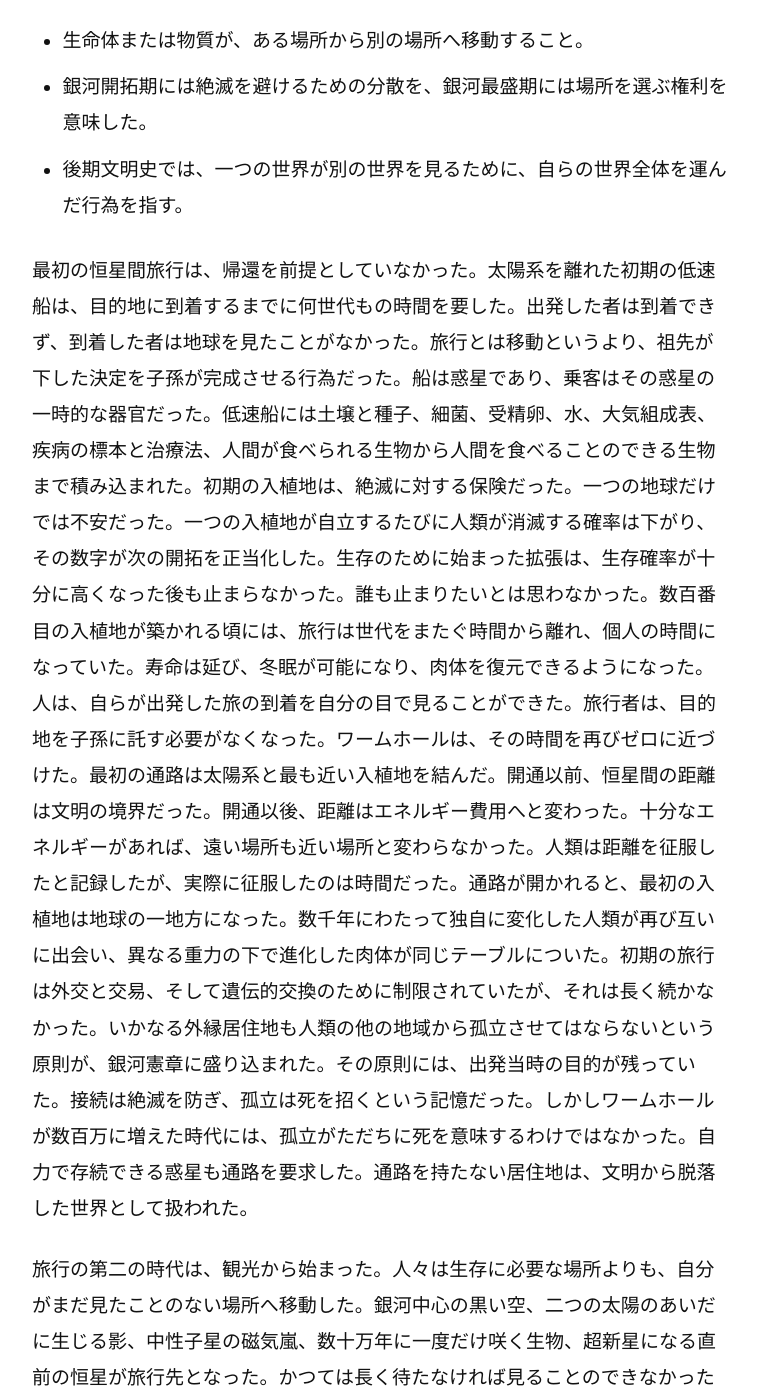
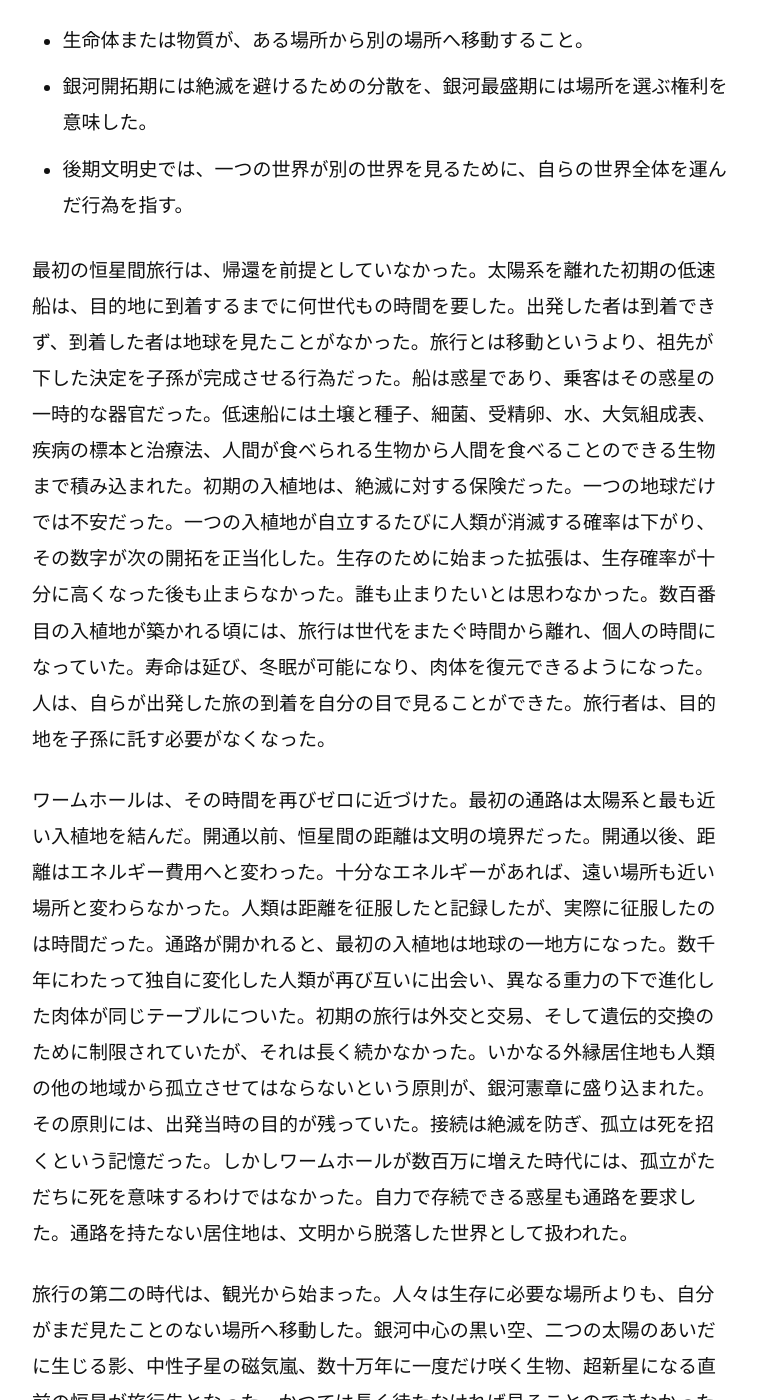
Before and after one commit to Jin-in-Seoul/Jin-in-Seoul, a Jekyll site: the page built from a-dictionary-of-galactic-extinction/ja/part-01/entry-03/index.html, in a window 1280 px wide and 1400 px high, scrolled down 374 px. Shown: the whole window, without its empty margins (198-955 px from the left). Built offline with Jekyll 4.4.1, drawn with Linux system fonts in a browser that asks for light colours.

```diff
--- a/a-dictionary-of-galactic-extinction/ja/part-01/entry-03/index.html
+++ b/a-dictionary-of-galactic-extinction/ja/part-01/entry-03/index.html
@@ -42,7 +42,8 @@
         <li>銀河開拓期には絶滅を避けるための分散を、銀河最盛期には場所を選ぶ権利を意味した。</li>
         <li>後期文明史では、一つの世界が別の世界を見るために、自らの世界全体を運んだ行為を指す。</li>
       </ul>
-      <p>最初の恒星間旅行は、帰還を前提としていなかった。太陽系を離れた初期の低速船は、目的地に到着するまでに何世代もの時間を要した。出発した者は到着できず、到着した者は地球を見たことがなかった。旅行とは移動というより、祖先が下した決定を子孫が完成させる行為だった。船は惑星であり、乗客はその惑星の一時的な器官だった。低速船には土壌と種子、細菌、受精卵、水、大気組成表、疾病の標本と治療法、人間が食べられる生物から人間を食べることのできる生物まで積み込まれた。初期の入植地は、絶滅に対する保険だった。一つの地球だけでは不安だった。一つの入植地が自立するたびに人類が消滅する確率は下がり、その数字が次の開拓を正当化した。生存のために始まった拡張は、生存確率が十分に高くなった後も止まらなかった。誰も止まりたいとは思わなかった。数百番目の入植地が築かれる頃には、旅行は世代をまたぐ時間から離れ、個人の時間になっていた。寿命は延び、冬眠が可能になり、肉体を復元できるようになった。人は、自らが出発した旅の到着を自分の目で見ることができた。旅行者は、目的地を子孫に託す必要がなくなった。ワームホールは、その時間を再びゼロに近づけた。最初の通路は太陽系と最も近い入植地を結んだ。開通以前、恒星間の距離は文明の境界だった。開通以後、距離はエネルギー費用へと変わった。十分なエネルギーがあれば、遠い場所も近い場所と変わらなかった。人類は距離を征服したと記録したが、実際に征服したのは時間だった。通路が開かれると、最初の入植地は地球の一地方になった。数千年にわたって独自に変化した人類が再び互いに出会い、異なる重力の下で進化した肉体が同じテーブルについた。初期の旅行は外交と交易、そして遺伝的交換のために制限されていたが、それは長く続かなかった。いかなる外縁居住地も人類の他の地域から孤立させてはならないという原則が、銀河憲章に盛り込まれた。その原則には、出発当時の目的が残っていた。接続は絶滅を防ぎ、孤立は死を招くという記憶だった。しかしワームホールが数百万に増えた時代には、孤立がただちに死を意味するわけではなかった。自力で存続できる惑星も通路を要求した。通路を持たない居住地は、文明から脱落した世界として扱われた。</p>
+      <p>最初の恒星間旅行は、帰還を前提としていなかった。太陽系を離れた初期の低速船は、目的地に到着するまでに何世代もの時間を要した。出発した者は到着できず、到着した者は地球を見たことがなかった。旅行とは移動というより、祖先が下した決定を子孫が完成させる行為だった。船は惑星であり、乗客はその惑星の一時的な器官だった。低速船には土壌と種子、細菌、受精卵、水、大気組成表、疾病の標本と治療法、人間が食べられる生物から人間を食べることのできる生物まで積み込まれた。初期の入植地は、絶滅に対する保険だった。一つの地球だけでは不安だった。一つの入植地が自立するたびに人類が消滅する確率は下がり、その数字が次の開拓を正当化した。生存のために始まった拡張は、生存確率が十分に高くなった後も止まらなかった。誰も止まりたいとは思わなかった。数百番目の入植地が築かれる頃には、旅行は世代をまたぐ時間から離れ、個人の時間になっていた。寿命は延び、冬眠が可能になり、肉体を復元できるようになった。人は、自らが出発した旅の到着を自分の目で見ることができた。旅行者は、目的地を子孫に託す必要がなくなった。</p>
+      <p>ワームホールは、その時間を再びゼロに近づけた。最初の通路は太陽系と最も近い入植地を結んだ。開通以前、恒星間の距離は文明の境界だった。開通以後、距離はエネルギー費用へと変わった。十分なエネルギーがあれば、遠い場所も近い場所と変わらなかった。人類は距離を征服したと記録したが、実際に征服したのは時間だった。通路が開かれると、最初の入植地は地球の一地方になった。数千年にわたって独自に変化した人類が再び互いに出会い、異なる重力の下で進化した肉体が同じテーブルについた。初期の旅行は外交と交易、そして遺伝的交換のために制限されていたが、それは長く続かなかった。いかなる外縁居住地も人類の他の地域から孤立させてはならないという原則が、銀河憲章に盛り込まれた。その原則には、出発当時の目的が残っていた。接続は絶滅を防ぎ、孤立は死を招くという記憶だった。しかしワームホールが数百万に増えた時代には、孤立がただちに死を意味するわけではなかった。自力で存続できる惑星も通路を要求した。通路を持たない居住地は、文明から脱落した世界として扱われた。</p>
       <p>旅行の第二の時代は、観光から始まった。人々は生存に必要な場所よりも、自分がまだ見たことのない場所へ移動した。銀河中心の黒い空、二つの太陽のあいだに生じる影、中性子星の磁気嵐、数十万年に一度だけ咲く生物、超新星になる直前の恒星が旅行先となった。かつては長く待たなければ見ることのできなかった出来事も、ワームホール入口間の時間差を調整することで、決まった季節のように繰り返し観覧された。かつて人間は旅行を通じて、自らを見知らぬ世界に適応させた。その後は、見知らぬ世界を訪れるために、慣れ親しんだ条件を運ぶようになった。標準旅行体には、旅行者の肉体よりも大きな環境が積み込まれた。個人に合わせた重力場、大気、微生物叢、食品合成機、医療復元所、睡眠のための昼と夜、記憶の連続性を確認する記録システムが一緒に移動した。随行AIとその複製、事故時に使用する予備肉体、帰還先が破壊された場合に備えた仮設居住地まで含まれていた。旅行者が増えるほど、運ばれるものは人間を同じ人間のまま維持するための条件になっていった。別の惑星の空気を吸わず、その重力を感じず、現地の生物とも接触しない旅行には、安全等級が与えられた。旅行者は見知らぬ世界を見たが、その世界に一度も入らなかった。観測窓の前に立っているあいだも、その肺と腸と皮膚では出発地の生態系が働き続けていた。彼らは別の世界を見るために、自分たちの世界を持っていった。</p>
       <p>旅行技術は年々効率化した。同じ質量を移動させるために必要なエネルギーは減った。しかし予測に反して、銀河全体の旅行エネルギー総量は一度も減少しなかった。費用が半分になれば旅行回数は二倍以上に増え、通路が高速化すると滞在期間が短くなり、同じ人間がより多くの場所を訪れるようになった。観光地となった惑星は、訪問者に耐えられるよう改造された。危険な大気は遮断され、不規則な季節は一定になるよう調整された。在来生物が移動路に入り込めば保護区域へ移され、保護区域が観光客の眺望を遮れば地下へ移設された。最後には、元の生態系そのものより、それを保存し再現する設備の方が多くのエネルギーを使用した。一部の惑星は人間に合わせてテラフォーミングされた後、「自然状態」という等級を与えられた。自然という言葉は、人間が手を加えた痕跡を人間自身が見ることのできない状態を意味するようになった。消える前に見なければならないと宣伝された旅行商品には、さらに多くの予約が殺到し、増加した通行量を処理するためにワームホールが増設された。増設された施設が環境をさらに速く変化させると、最後の観覧期間は前倒しされた。絶滅した生態系は、安全で予測可能な模型に置き換えられた。ある時点から、原本と復元版を区別する必要すらなくなった。訪問の目的が、その場所を訪れたという記憶を所有することになったからだった。旅行記録を脳に入力する技術も、交通量を減らすことはなかった。入力された記憶は場所の代わりにはならず、かえって実際にそこへ行きたいという欲望を生み出した。</p>
       <p>銀河における旅行は、いまや身分制度になっていた。訪れた恒星系の数、通過した重力圏、保有する時間差が、一人の人間の生涯を示した。同じ肉体で長く生きた人間よりも、より多くの場所で異なる複製として存在した人間の方が、豊かな人生を送ったと評価された。一人の人間が複数の旅行先に複製されるようになると、旅行者の数を数える方法そのものも消えた。十の人格がすべて原本となり、一人の人間の旅行には十の身体と環境と随行AIが必要になった。統合されなかった複製は新たな市民となり、再び旅行を始めた。ワームホール網は需要に従って拡大し、拡大した網は新たな需要を生み出した。一つの居住地が新しい通路を得ると、隣接する居住地は差別だと主張した。直行路ができれば乗り継ぎは権利侵害となり、迂回路ができれば非常用の第二迂回路が要求された。</p>
```
